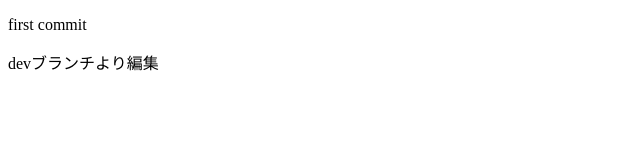
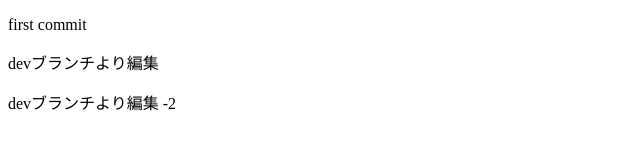
Before and after one commit to koderahayato/git_test, a plain HTML site: page index.html in a window 1280 px wide. Shown: the whole page, without its empty margins (0-640 px from the left). Drawn offline with Linux system fonts and the light colour scheme.

Commit message:
commit from dev -2

```diff
--- a/index.html
+++ b/index.html
@@ -8,5 +8,6 @@
 <body>
   <p>first commit</p>
   <p>devブランチより編集</p>
+  <p>devブランチより編集 -2</p>
 </body>
 </html>
```
